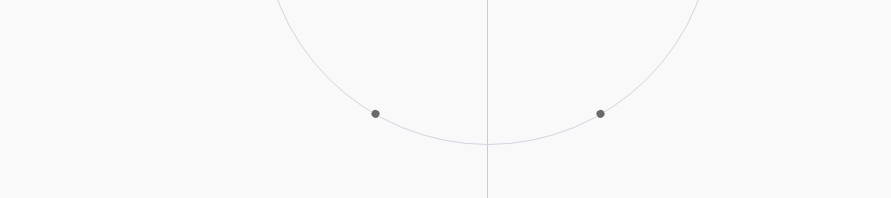
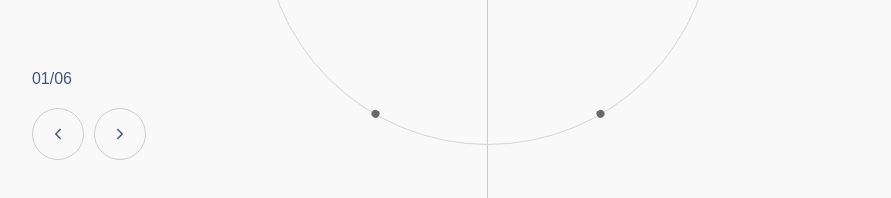
Before and after one commit to mayerprog/historical-events, a React app: page / in a window 1280 px wide. Shown: the part 450-648 px from the top of the page, without its empty margins (153-1044 px from the left). Built offline with nearby package versions, Linux system fonts and the light colour scheme.

Commit message:
feat: add debouncing + add arrows for changing years

```diff
--- a/package.json
+++ b/package.json
@@ -14,6 +14,7 @@
     "gsap": "^3.12.5",
     "react": "^18.3.1",
     "react-dom": "^18.3.1",
+    "react-icons": "^5.3.0",
     "sass": "^1.81.0",
     "sass-loader": "^16.0.3"
   },
--- a/src/components/HistoryCircle/HistoryCircle.module.scss
+++ b/src/components/HistoryCircle/HistoryCircle.module.scss
@@ -13,7 +13,6 @@
 .title {
   font-size: 40px;
   font-weight: 700;
-  color: #333;
   position: absolute;
   top: 15%;
   left: 5%;
@@ -92,7 +91,8 @@
   background-color: rgb(106, 106, 106);
 }
 
-.openedCircle {
+.openedCircle,
+.arrowCircle {
   width: 50px;
   height: 50px;
   border: 1px solid #ccc;
@@ -101,6 +101,31 @@
   justify-content: center;
   background-color: #f9f9f9;
   z-index: 998;
+}
+.arrowCircle {
+  border-radius: 50%;
+  cursor: pointer;
+
+  &:hover {
+    background-color: white;
+  }
+  transition: background-color 0.5s ease;
+}
+
+.arrowsContainer {
+  display: flex;
+  flex-direction: column;
+  position: absolute;
+  top: 64%;
+  left: 5%;
+  color: #42567a;
+  gap: 20px;
+  font-family: "PT Sans", sans-serif;
+}
+
+.arrows {
+  display: flex;
+  gap: 10px;
 }
 
 .circleNumber {
--- a/src/components/HistoryCircle/HistoryCircle.tsx
+++ b/src/components/HistoryCircle/HistoryCircle.tsx
@@ -2,6 +2,7 @@ import React, { useRef, useState } from "react";
 import styles from "./HistoryCircle.module.scss";
 import events from "./../../../mock-data.json";
 import gsap from "gsap";
+import { IoIosArrowForward, IoIosArrowBack } from "react-icons/io";
 
 interface Area {
   area: string;
@@ -22,13 +23,19 @@ const HistoryCircle: React.FC = () => {
   const ignoreMouseLeaveRef = useRef<number | null>(null);
   const startYearRef = useRef<HTMLSpanElement>(null);
   const endYearRef = useRef<HTMLSpanElement>(null);
+  const clickTimeout = useRef<NodeJS.Timeout | null>(null);
 
   const chosenYears = events[activeIndex].years;
 
   const rotateDegree = (index: number) => index * (360 / events.length) + 30;
 
   const handleEventClick = (index: number) => {
-    if (index === activeIndex) return;
+    if (index === activeIndex || clickTimeout.current) return;
+
+    clickTimeout.current = setTimeout(() => {
+      clickTimeout.current = null;
+    }, 800);
+
     ignoreMouseLeaveRef.current = index;
     const rotationDiff = (activeIndex - index) * (360 / events.length);
     const duration = Math.min(0.8, 1 / (Math.abs(rotationDiff) / 360));
@@ -240,6 +247,23 @@ const HistoryCircle: React.FC = () => {
           {chosenYears[chosenYears.length - 1].year}
         </span>
       </div>
+      <div className={styles.arrowsContainer}>
+        <span>{`0${activeIndex + 1}/0${events.length}`}</span>
+        <div className={styles.arrows}>
+          <div
+            className={styles.arrowCircle}
+            onClick={() => handleEventClick(activeIndex - 1)}
+          >
+            <IoIosArrowBack />
+          </div>
+          <div
+            className={styles.arrowCircle}
+            onClick={() => handleEventClick(activeIndex + 1)}
+          >
+            <IoIosArrowForward />
+          </div>
+        </div>
+      </div>
 
       <div className={styles.axisX}></div>
       <div className={styles.axisY}></div>
```
